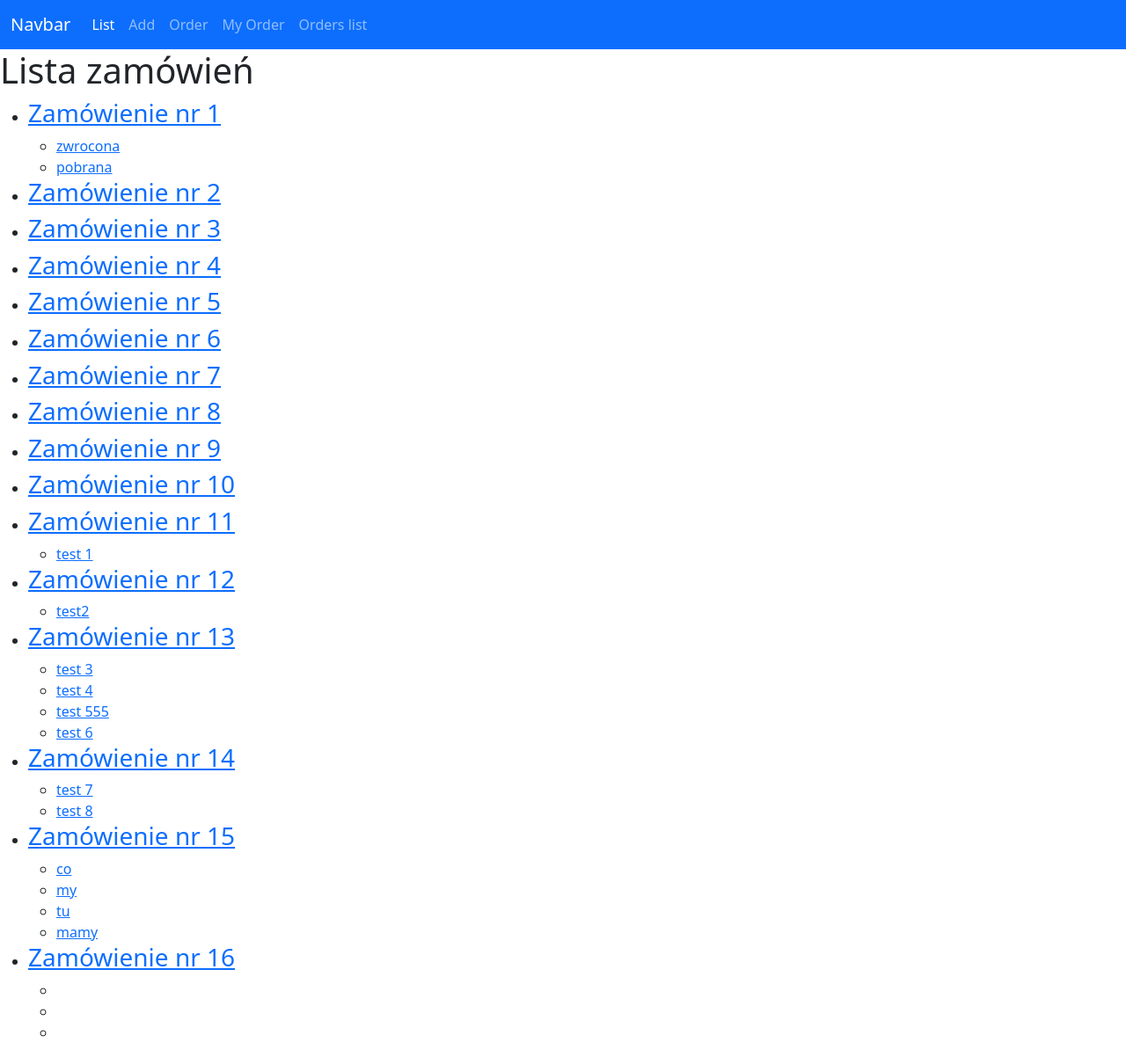
After one commit to Martini310/Archeo-3, a Django app: page /files/orders/ in a window 1280 px wide. The commit adds this page. Shown: the whole page at 88% size. Run offline with Django 4.2, Linux system fonts and the light colour scheme; data comes from the database, SQL or seed files in the repository; both versions use the stored data as it was after the commit.

Commit message:
Created views and templates for Order and Vehicle details

```diff
--- a/files/models.py
+++ b/files/models.py
@@ -4,7 +4,7 @@ from django.contrib.auth.models import User
 # Create your models here.
 class Order(models.Model):
     order_date = models.DateTimeField()
-    orderer = models.ForeignKey(User, on_delete=models.RESTRICT)
+    orderer = models.ForeignKey(User, related_name="orders", on_delete=models.RESTRICT)
 
     def __str__(self) -> str:
         return f"Zamówienie nr {self.id}. Data: {self.order_date}. Zamawiający: {self.orderer}"
@@ -14,7 +14,7 @@ class Vehicle(models.Model):
     tr = models.CharField(max_length=8)
     transfer_date = models.DateTimeField(blank=True, null=True)
     return_date = models.DateTimeField(blank=True, null=True)
-    responsible_person = models.ForeignKey(User, on_delete=models.RESTRICT)
+    responsible_person = models.ForeignKey(User, related_name="vehicles", on_delete=models.RESTRICT)
     comments = models.CharField(max_length=100)
     LOAN_STATUS = (
         ('a', 'Awaits'),
@@ -23,7 +23,7 @@ class Vehicle(models.Model):
         ('e', 'rejected')
     )
     status = models.CharField(max_length=1, blank=True, choices=LOAN_STATUS, default='a')
-    order = models.ForeignKey(Order, on_delete=models.SET_NULL, null=True)
+    order = models.ForeignKey(Order, related_name="vehicles", on_delete=models.SET_NULL, null=True)
 
     def __str__(self) -> str:
         return f"{self.tr}, POBRAŁ: {self.responsible_person}, STATUS: {self.status}, ZAMÓWIENIE: {self.order.id}"
--- /dev/null
+++ b/files/templates/files/order_list.html
@@ -0,0 +1,18 @@
+{% extends 'home.html' %}
+
+{% block content %}
+<h1>Lista zamówień</h1>
+<ul>
+    {% for order in order_list %}
+        <li><h3><a href="/files/order_details/{{order.id}}/">Zamówienie nr {{order.id}}</a></h3></li>
+            <ul>
+                {% for vehicle in order.vehicles.all %}
+                    <li>
+                        <a href="/files/update/{{vehicle.id}}/">{{vehicle.tr}}</a>
+                    </li>
+                {% endfor %}
+            </ul>
+    {% endfor %}
+</ul>
+
+{% endblock content %}
--- a/files/urls.py
+++ b/files/urls.py
@@ -7,5 +7,8 @@ urlpatterns = [
     path('list/', views.list_cars, name='list'),
     path('add/', views.AddVehicle.as_view(), name='add'),
     path('order/', views.AddOrder.as_view(), name='order'),
-    path('my_order/', views.my_order, name='my_order')
+    path('my_order/', views.my_order, name='my_order'),
+    path('orders/', views.Orders.as_view(), name='orders'),
+    path('order_details/<int:pk>/', views.OrderDetails.as_view(), name='order_details'),
+    path('update/<int:pk>/', views.VehicleUpdateView.as_view(), name='update_vehicle')
 ]
--- a/files/views.py
+++ b/files/views.py
@@ -1,7 +1,7 @@
 from django.shortcuts import render, redirect
 from django.http import HttpResponse
 from .models import Order, Vehicle, User
-from django.views.generic import ListView, CreateView
+from django.views.generic import ListView, CreateView, DetailView, UpdateView
 from django.urls import reverse_lazy
 from datetime import datetime
 from django.utils import timezone
@@ -46,3 +46,18 @@ def my_order(request):
 
     else:
         return render(request, 'files/my_order.html')
+
+
+class Orders(ListView):
+    model = Order
+    fields = "__all__"
+
+
+class OrderDetails(DetailView):
+    model = Order
+
+
+class VehicleUpdateView(UpdateView):
+    model = Vehicle
+    fields = '__all__'
+    success_url = reverse_lazy('files:orders')
--- a/templates/home.html
+++ b/templates/home.html
@@ -19,13 +19,12 @@
               <a class="nav-link active" aria-current="page" href={% url "files:list" %}>List</a>
               <a class="nav-link" href={% url "files:add" %}>Add</a>
               <a class="nav-link" href={% url "files:order" %}>Order</a>
-              <a class="nav-link" href={% url "files:my_order" %}>Order</a>
+              <a class="nav-link" href={% url "files:my_order" %}>My Order</a>
+              <a class="nav-link" href={% url "files:orders" %}>Orders list</a>
             </div>
           </div>
         </div>
       </nav>
-
-
       {% block content %}
 
       {% endblock content %}
```
Also changed, not shown: files/templates/files/order_detail.html (added, +8 -0 lines), db.sqlite3, files/migrations/0004_alter_order_orderer_alter_vehicle_order_and_more.py (added).
